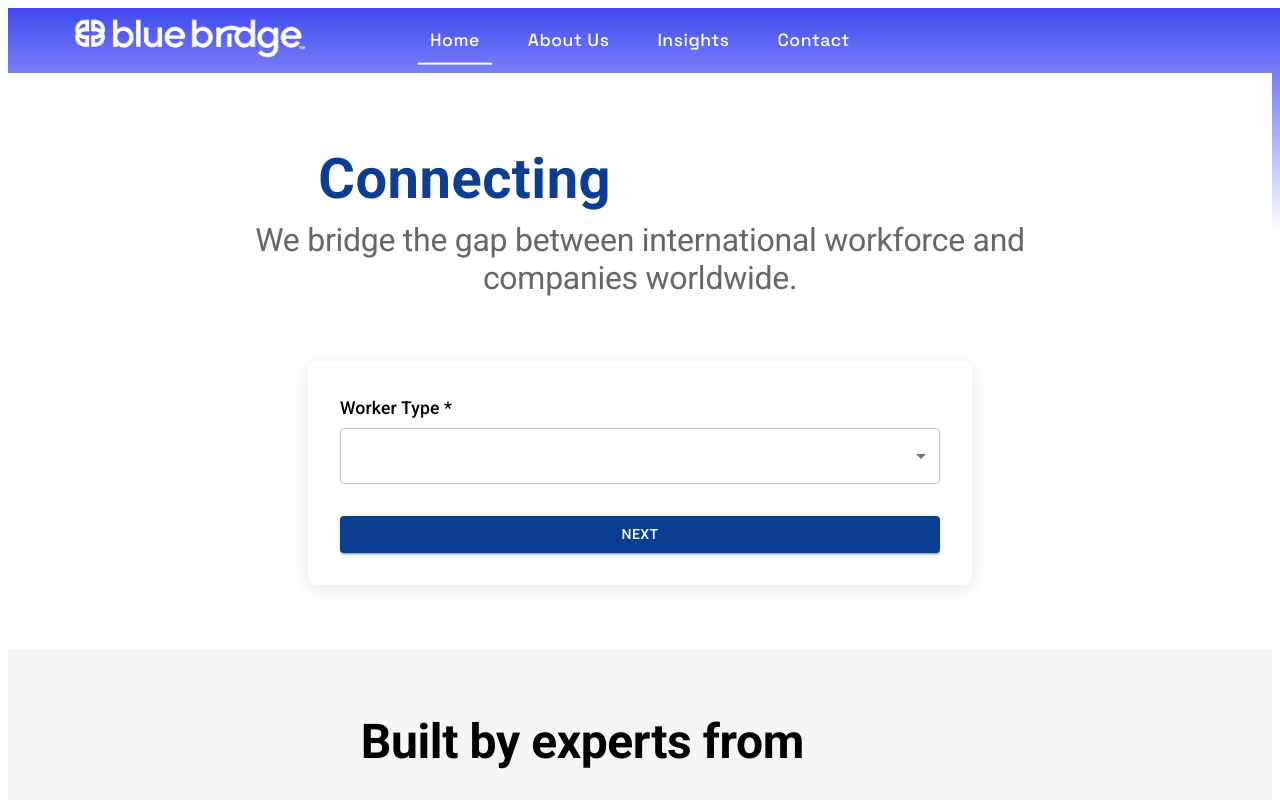
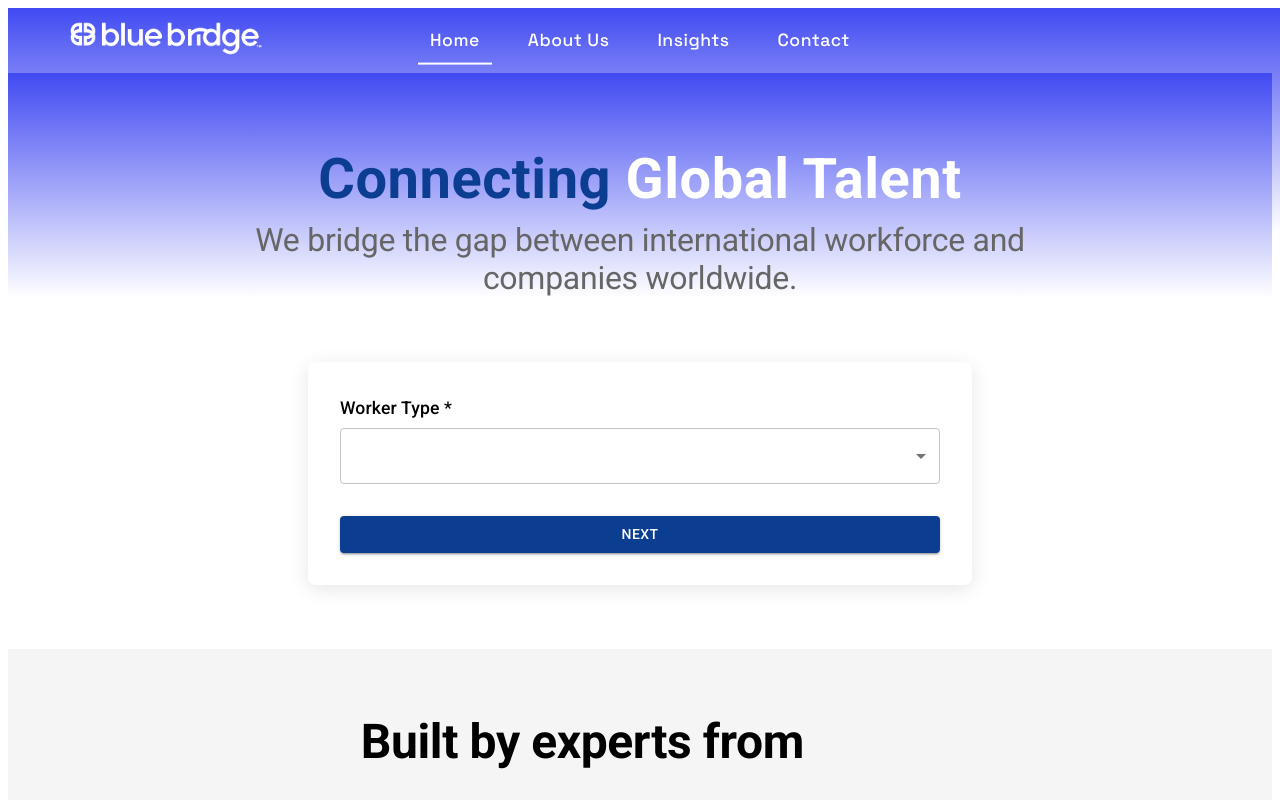
Before and after one commit to ddgrana2/bluebridge-landing, a React (Create React App) app: page / in a window 1280 px wide. Shown: the top 800 px of the page. Built offline with nearby package versions, Linux system fonts and the light colour scheme.

Commit message:
Adjust logo size and fix gradient in home page

```diff
--- a/src/components/navbar/navbar.jsx
+++ b/src/components/navbar/navbar.jsx
@@ -45,7 +45,7 @@ function Navbar() {
             top: '50%',
             transform: 'translateY(-50%)',
             left: '40px',
-            height: '504px',
+            height: '420px',
             zIndex: 3,
             display: 'flex',
             alignItems: 'center'
@@ -55,7 +55,7 @@ function Navbar() {
                 src="images/logo.png"
                 alt="BlueBridge Logo"
                 style={{
-                  height: '283.5px',
+                  height: '236.25px',
                   width: 'auto',
                   objectFit: 'contain',
                   background: 'transparent'
--- a/src/pages/home/home.jsx
+++ b/src/pages/home/home.jsx
@@ -24,7 +24,24 @@ function Home() {
   ];
 
   return (
-    <Box sx={{ bgcolor: 'white', position: 'relative', zIndex: 2 }}>
+    <Box sx={{
+      bgcolor: 'white',
+      position: 'relative',
+      zIndex: 2
+    }}>
+      {/* Degradado */}
+      <Box
+        sx={{
+          position: 'absolute',
+          top: 0,
+          left: 0,
+          right: 0,
+          height: '225px',
+          background: 'linear-gradient(180deg, #414AF2 0%, #FFFFFF 100%)',
+          zIndex: -1
+        }}
+      />
+
       {/* Hero Section */}
       <Box sx={{ py: 8 }}>
         <Container maxWidth="lg">
```
